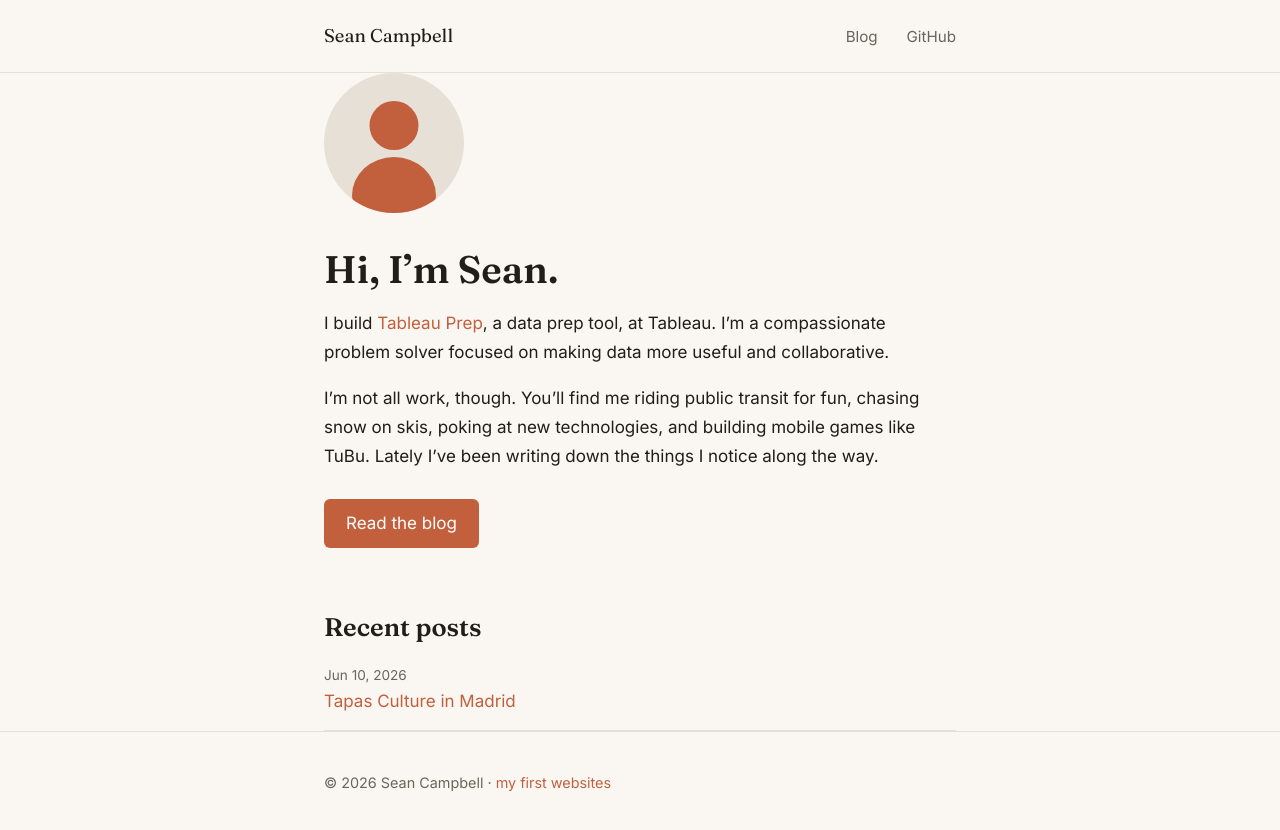
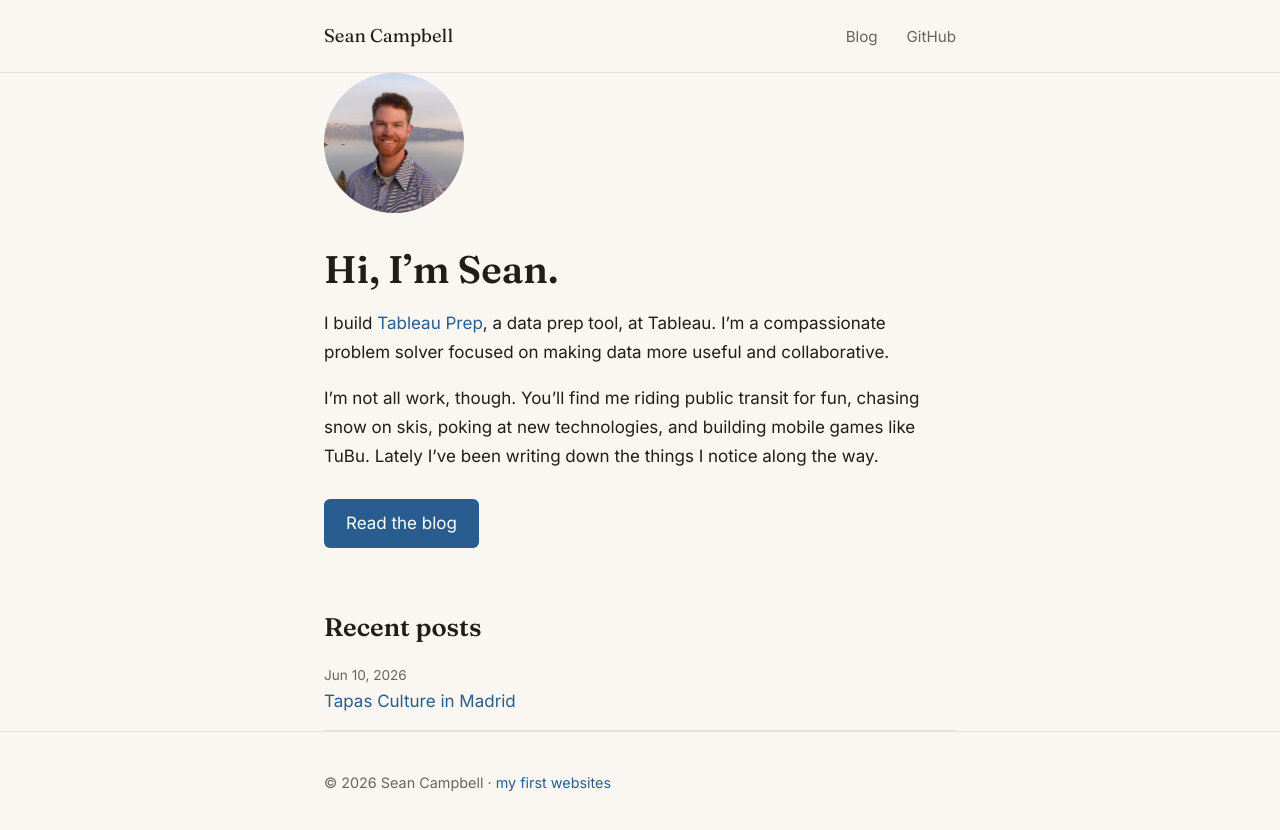
Before and after one commit to campbellsean/campbellsean.github.io, a Jekyll site: the page built from index.html, in a window 1280 px wide. Shown: the top 830 px of the page. Built offline with Jekyll 4.4.1, drawn with Linux system fonts in a browser that asks for light colours.

Commit message:
Switch accent color to dark blue; use real profile photo

```diff
--- a/assets/css/main.css
+++ b/assets/css/main.css
@@ -2,7 +2,7 @@
   --bg: #faf7f2;
   --ink: #211e1a;
   --ink-soft: #6b645c;
-  --accent: #c2603e;
+  --accent: #2a5d8f;
   --rule: #e7e0d6;
 }
 
@@ -98,7 +98,7 @@ main { padding: 56px 24px 80px; }
 }
 
 .button:hover {
-  background: #a84f30;
+  background: #214a73;
   border-bottom: none;
 }
 
--- a/index.html
+++ b/index.html
@@ -3,8 +3,7 @@ layout: default
 title:
 ---
 <section class="hero">
-  <!-- Drop your photo at assets/images/profile.jpg and change this src to match -->
-  <img class="profile" src="/assets/images/profile-placeholder.svg" alt="Sean Campbell">
+  <img class="profile" src="/assets/images/profile.jpg" alt="Sean Campbell">
   <div class="hero-text">
     <h1>Hi, I&rsquo;m Sean.</h1>
     <p>
```
Also changed, not shown: assets/images/profile-placeholder.svg (deleted), assets/images/profile.jpg (added), 6 other files.
